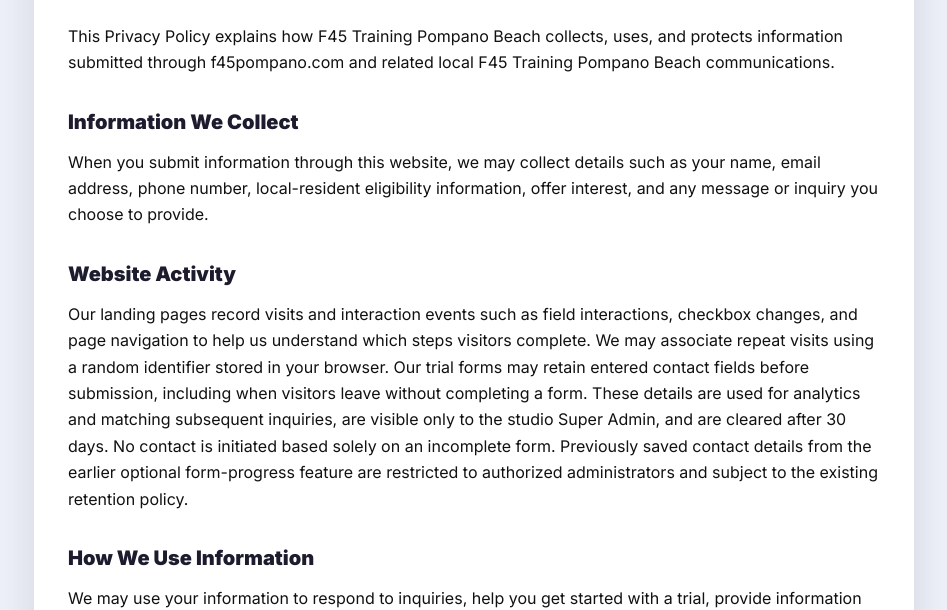
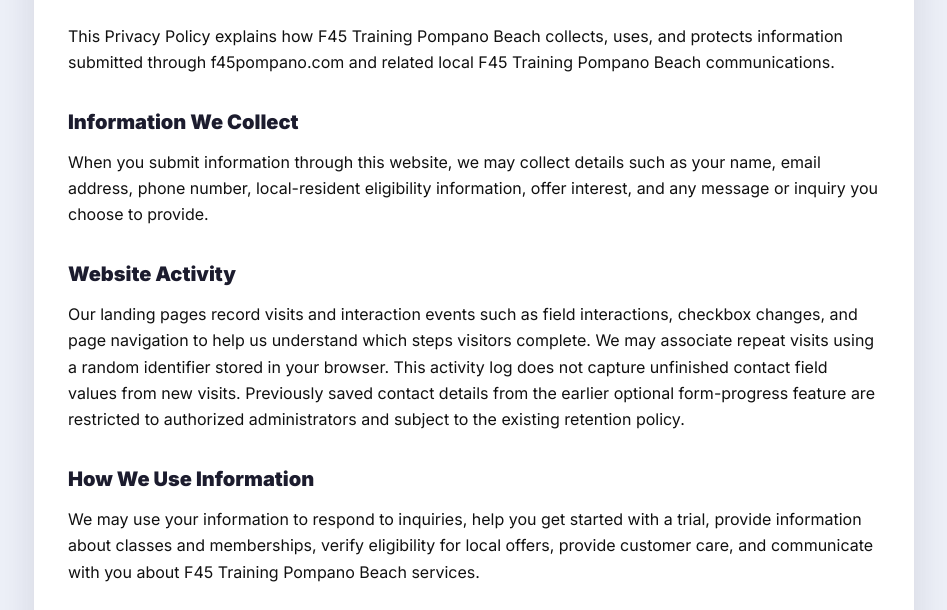
Before and after one commit to f45-pompanobeach/f45pompano, a website: page public/privacy/index.html in a window 1280 px wide. Shown: the part 192-802 px from the top of the page, without its empty margins (166-1113 px from the left). Drawn offline with Linux system fonts and the light colour scheme.

Commit message:
Keep website privacy policy accurate until contact capture is enabled

```diff
--- a/public/privacy/index.html
+++ b/public/privacy/index.html
@@ -5,7 +5,7 @@
 <body><main class="page"><section class="card"><p class="eyebrow">F45 Training Pompano Beach</p><h1>Privacy Policy</h1><p class="updated">Effective date: August 29, 2026</p>
 <p>This Privacy Policy explains how F45 Training Pompano Beach collects, uses, and protects information submitted through f45pompano.com and related local F45 Training Pompano Beach communications.</p>
 <h2>Information We Collect</h2><p>When you submit information through this website, we may collect details such as your name, email address, phone number, local-resident eligibility information, offer interest, and any message or inquiry you choose to provide.</p>
-<h2>Website Activity</h2><p>Our landing pages record visits and interaction events such as field interactions, checkbox changes, and page navigation to help us understand which steps visitors complete. We may associate repeat visits using a random identifier stored in your browser. Our trial forms may retain entered contact fields before submission, including when visitors leave without completing a form. These details are used for analytics and matching subsequent inquiries, are visible only to the studio Super Admin, and are cleared after 30 days. No contact is initiated based solely on an incomplete form. Previously saved contact details from the earlier optional form-progress feature are restricted to authorized administrators and subject to the existing retention policy.</p><h2>How We Use Information</h2><p>We may use your information to respond to inquiries, help you get started with a trial, provide information about classes and memberships, verify eligibility for local offers, provide customer care, and communicate with you about F45 Training Pompano Beach services.</p>
+<h2>Website Activity</h2><p>Our landing pages record visits and interaction events such as field interactions, checkbox changes, and page navigation to help us understand which steps visitors complete. We may associate repeat visits using a random identifier stored in your browser. This activity log does not capture unfinished contact field values from new visits. Previously saved contact details from the earlier optional form-progress feature are restricted to authorized administrators and subject to the existing retention policy.</p><h2>How We Use Information</h2><p>We may use your information to respond to inquiries, help you get started with a trial, provide information about classes and memberships, verify eligibility for local offers, provide customer care, and communicate with you about F45 Training Pompano Beach services.</p>
 <h2>SMS &amp; Mobile Information</h2><p>F45 Training Pompano Beach may collect your mobile phone number and SMS consent when you choose to receive text communications from us. We may use this information to provide customer care, respond to inquiries, provide information about trials, classes and memberships, and send promotional or marketing communications that you have consented to receive.</p>
 <p><strong>Your mobile information and SMS opt-in or consent information will not be sold, rented, or shared with third parties for promotional or marketing purposes.</strong></p>
 <p>We may share information with service providers solely as necessary to provide our messaging services, including messaging platform providers, telecommunications providers, and vendors involved in delivering text messages. These providers may use the information only to provide those services.</p>
```
